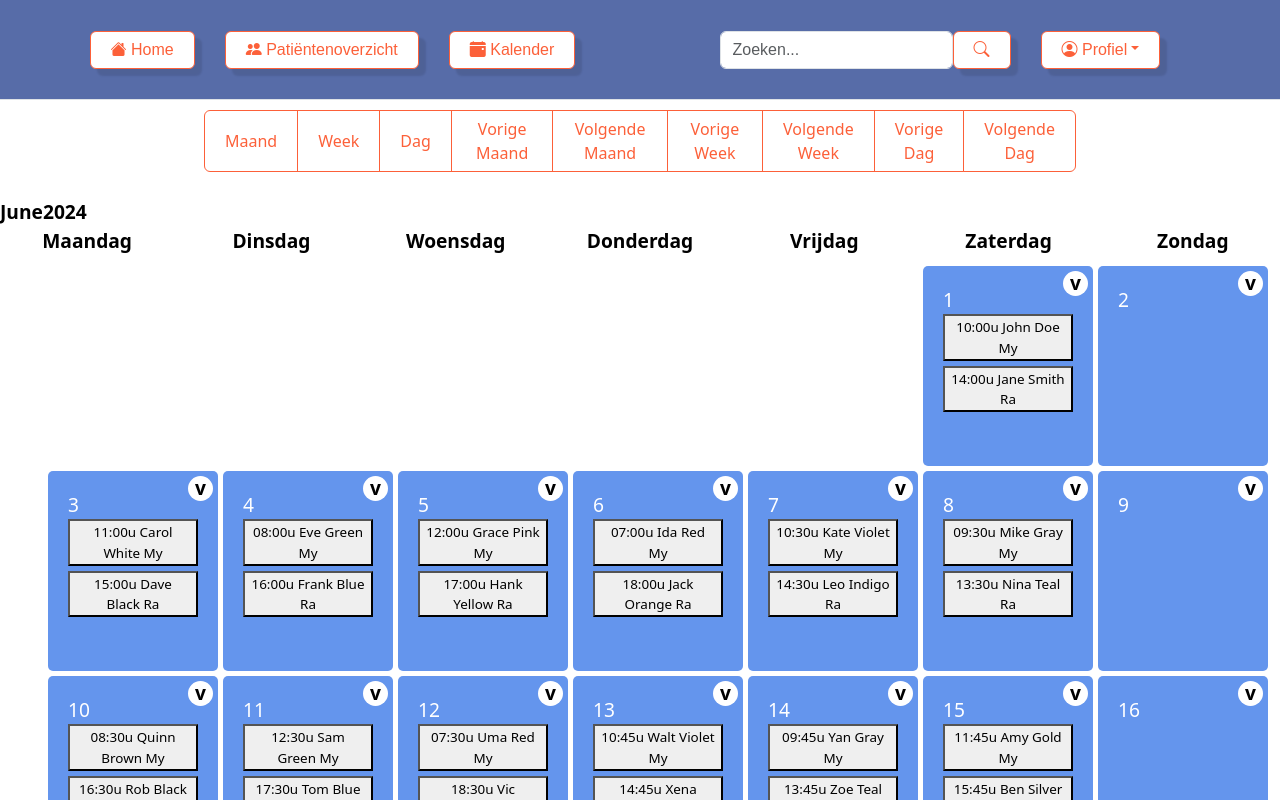
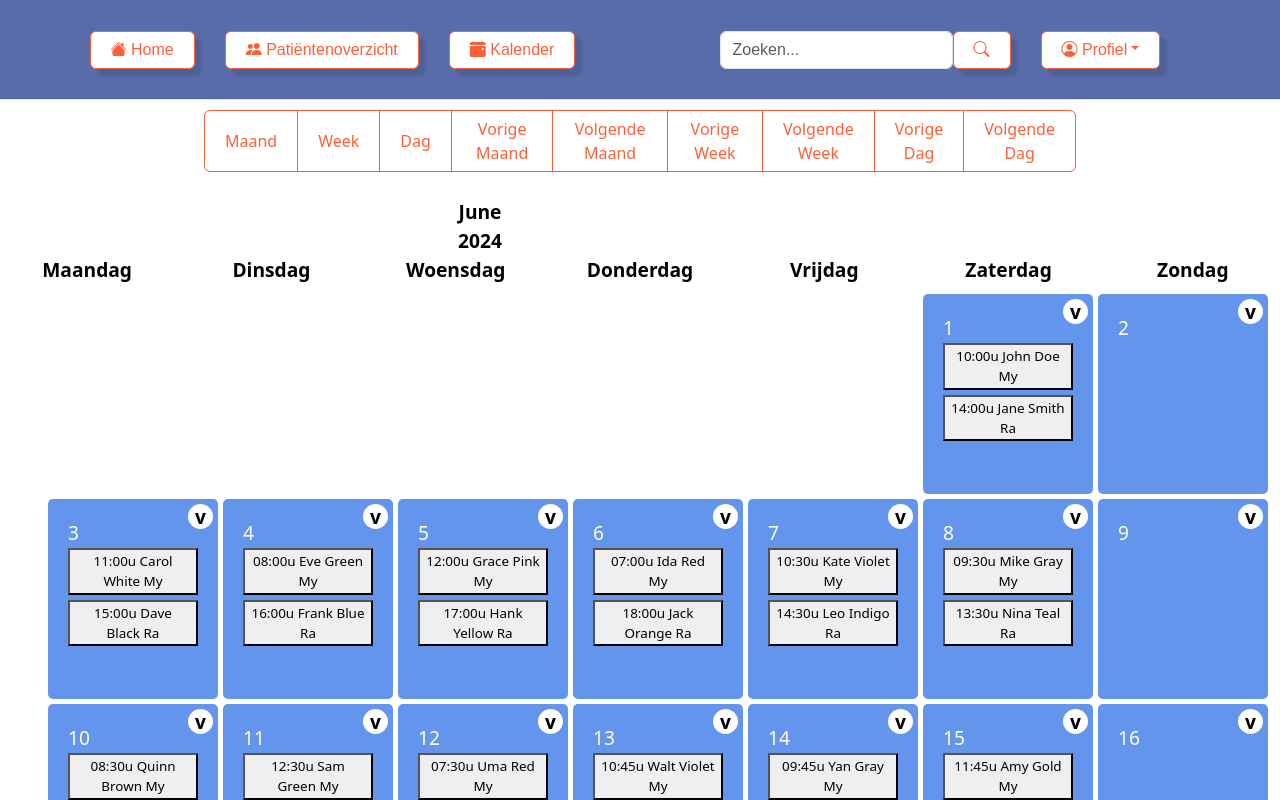
Before and after one commit to ZuydUniversity/B2C6_B2A_Frontend, a React (Vite) app: page /kalender in a window 1280 px wide. Shown: the top 800 px of the page. Built offline with nearby package versions, Linux system fonts and the light colour scheme.

Commit message:
changes to layout because of changes kalender.jsx

```diff
--- a/src/styling/Kalender.css
+++ b/src/styling/Kalender.css
@@ -121,9 +121,11 @@
 
 .month-year-container {
     display: flex;
-    text-align: center;
+    flex-direction: column;
+    justify-content: center; /* Align horizontally centered */
+    align-items: center; /* Align vertically centered */
     margin-top: 10px;
-    flex-direction: row;
+    width: 75%; /* Occupy full width */
 }
 
 .month-display {
```
